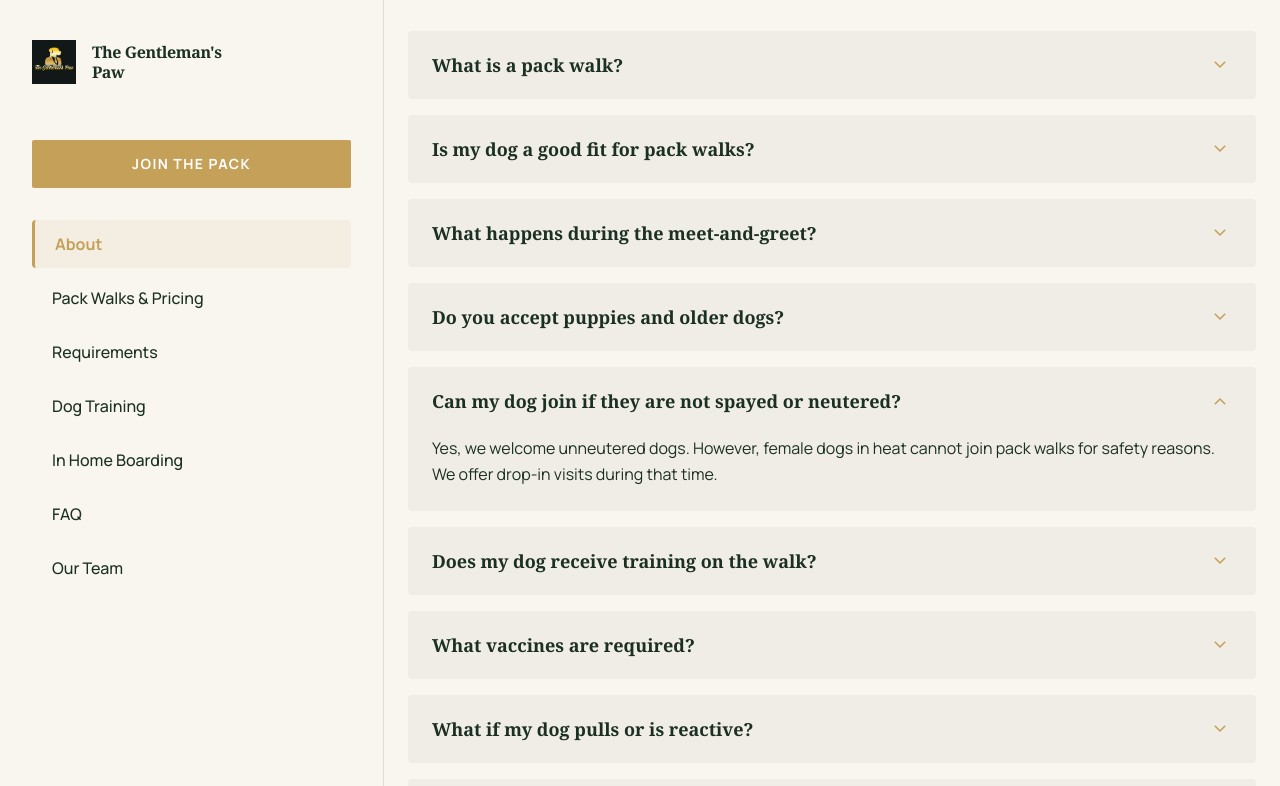
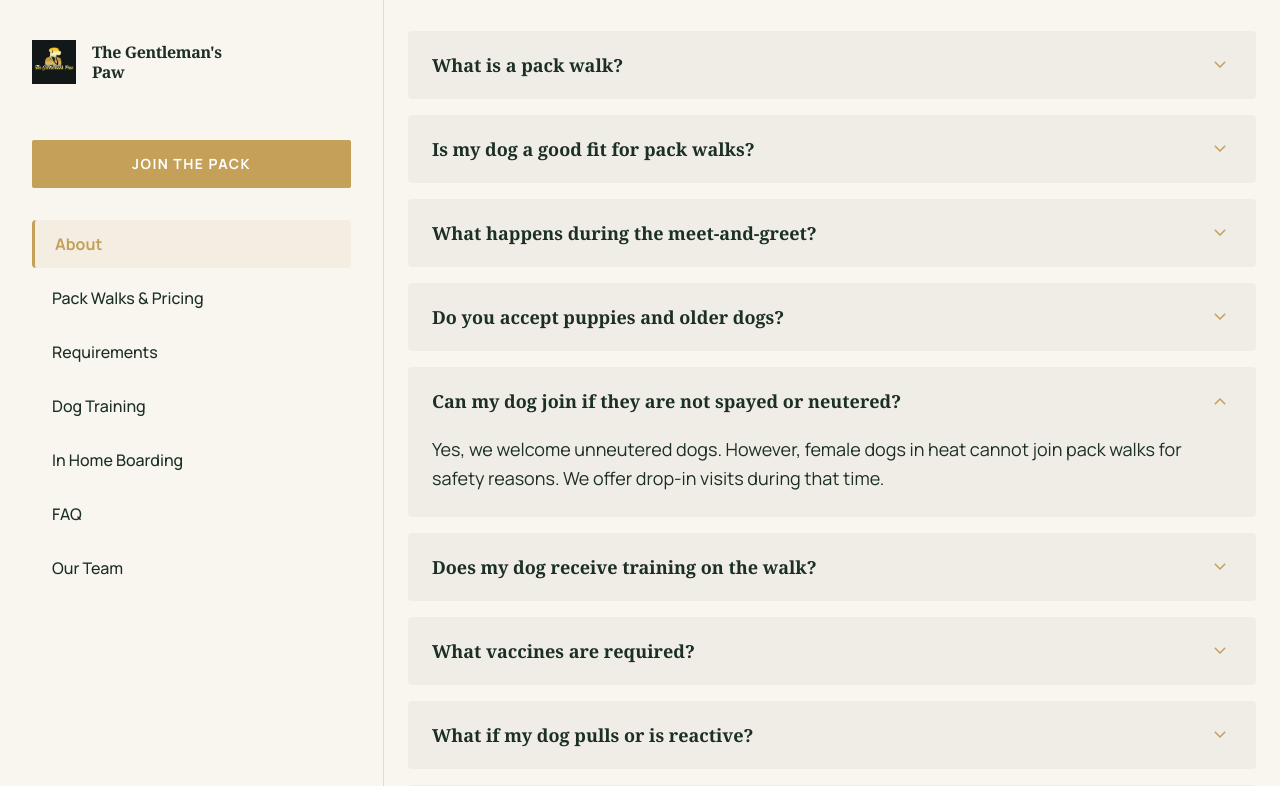
Before and after one commit to EducatedBernie/gentlemans-paw, a Next.js app: page / in a window 1280 px wide. Both pictures are taken after a click on the heading 832 px from the left and 9797 px from the top of the page. Shown: the part 9397-10183 px from the top of the page. Built offline with nearby package versions, Linux system fonts and the light colour scheme.

Commit message:
Bigger FAQ answer text

```diff
--- a/src/components/sections/FAQSection.tsx
+++ b/src/components/sections/FAQSection.tsx
@@ -94,7 +94,7 @@ export default function FAQSection() {
                   expand_more
                 </span>
               </summary>
-              <div className="px-6 pb-6 text-[#1B3022] leading-relaxed">
+              <div className="px-6 pb-6 text-[#1B3022] leading-relaxed text-lg">
                 {faq.answer}
               </div>
             </details>
```
